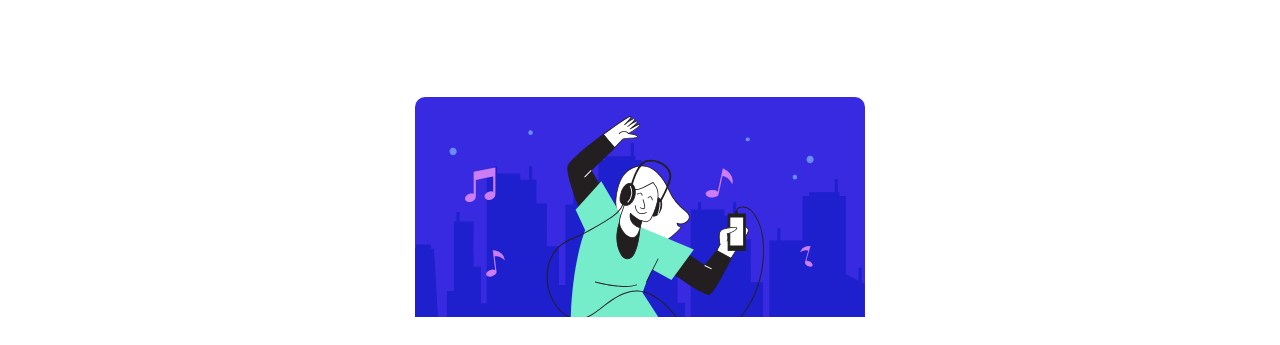
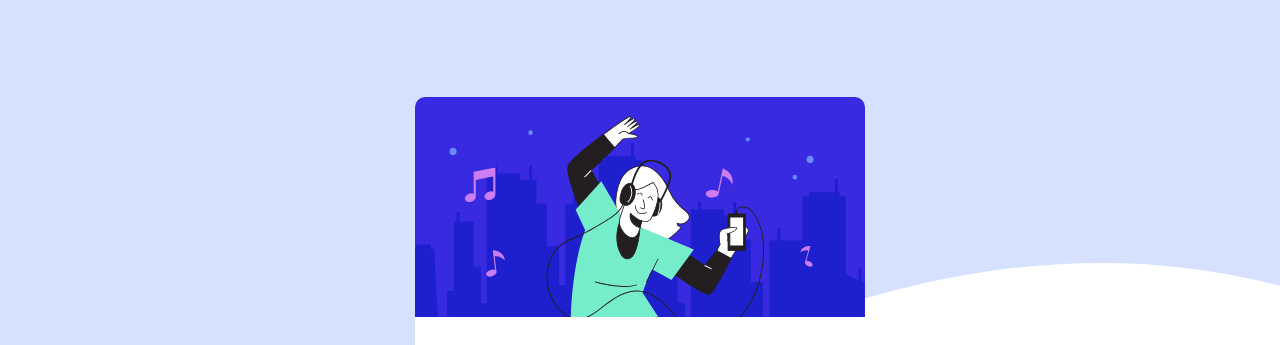
Before and after one commit to JoyMakena/order-summary-component, a plain HTML site: page index.html in a window 1280 px wide. Shown: the top 345 px of the page. Drawn offline with Linux system fonts and the light colour scheme.

Commit message:
added background image

```diff
--- a/css/style.css
+++ b/css/style.css
@@ -30,6 +30,8 @@ body{
     align-items: center;
     height: 100vh;
     background-color: hsl(225,100% 94%);
+    background-image:url(../images/pattern-background-desktop.svg);
+    background-repeat: repeat-x;
 }
 
 #order-summary{
```
